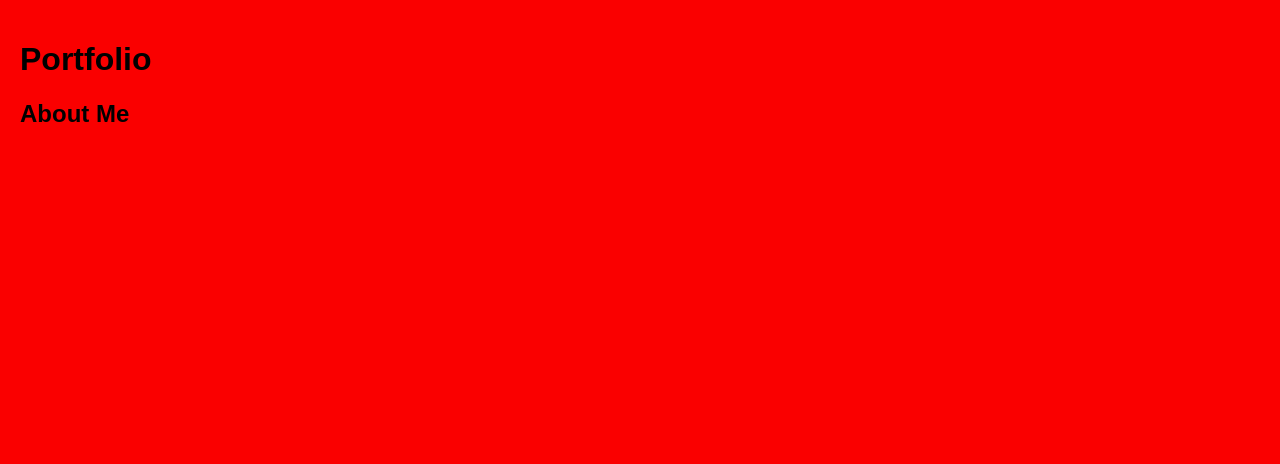
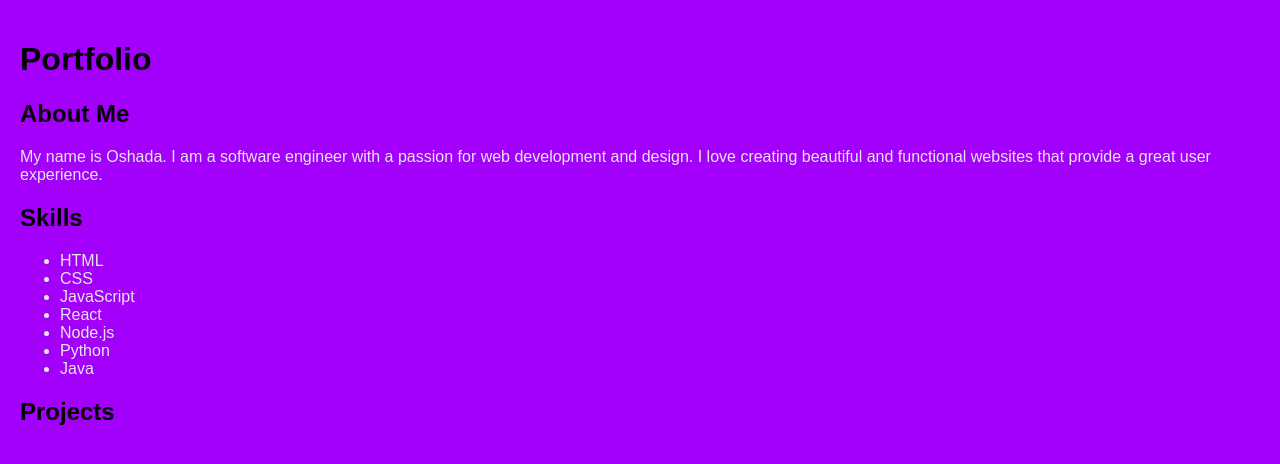
Before and after one commit to Nethmina-14/portfolio, a plain HTML site: page index.html in a window 1280 px wide. Drawn offline with Linux system fonts and the light colour scheme.

Commit message:
add about and skill section and style some bg and front color

```diff
--- a/CSS/style.css
+++ b/CSS/style.css
@@ -1,6 +1,14 @@
 body{
-    background-color: #fa0000;
+    background-color: #a200fa;
     font-family: Arial, sans-serif;
     margin: 0;
     padding: 20px;
 }
+p{
+    color: #e7e7e7;
+    font-size: 16px;
+}
+li{
+    color: #e7e7e7;
+    font-size: 16px;
+}
--- a/index.html
+++ b/index.html
@@ -10,5 +10,19 @@
  <h1>Portfolio
  </h1>
     <h2>About Me</h2>
+    <p>My name is Oshada. I am a software engineer with a passion for web development and design. I love creating beautiful and functional websites that provide a great user experience.</p>
+    <h2>Skills</h2>
+    <ul>
+        <li>HTML</li>
+        <li>CSS</li>
+        <li>JavaScript</li>
+        <li>React</li>
+        <li>Node.js</li>
+        <li>Python</li>
+        <li>Java</li>
+        </ul>
+    <h2>Projects</h2>
+
+
 </body>
 </html>
```
